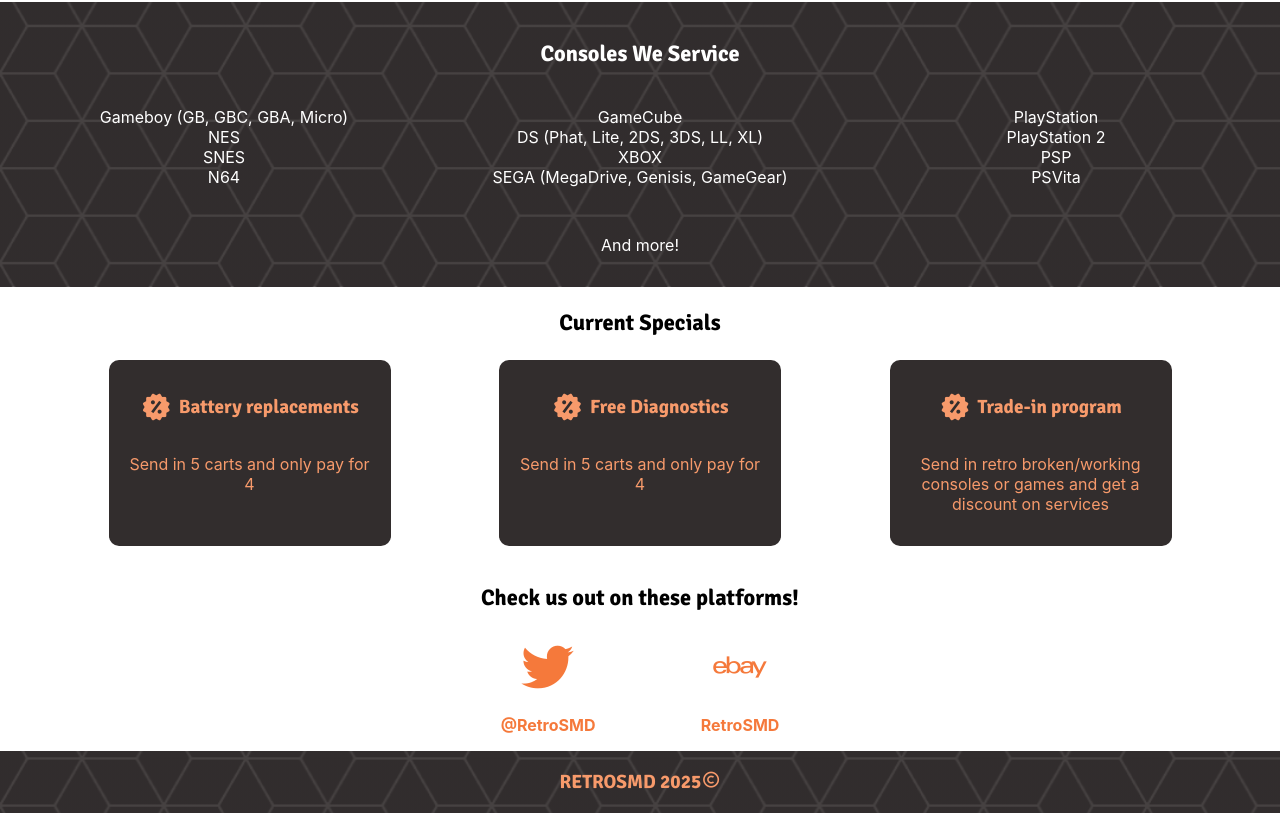
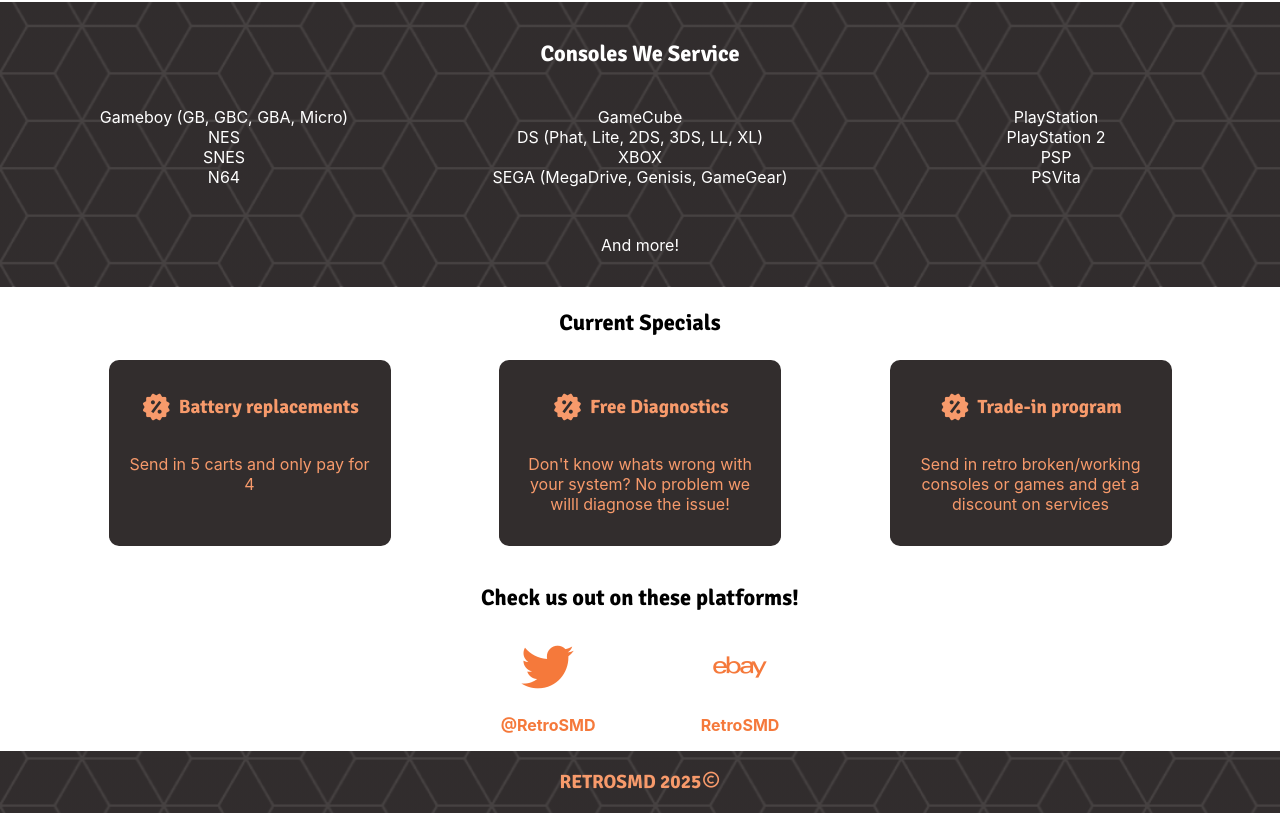
Before and after one commit to StevenMDixon/RetroSMD, a React (Vite) app in the folder retrosmd.client/: page / in a window 1280 px wide. Shown: the part 987-1800 px from the top of the page. Built offline with nearby package versions, Linux system fonts and the light colour scheme.

Commit message:
Fix incorrect deal

```diff
--- a/retrosmd.client/src/modules/deals.jsx
+++ b/retrosmd.client/src/modules/deals.jsx
@@ -18,7 +18,7 @@
                         <i className='bx bxs-offer'></i>
                         <p className={`${classes.SectionSubTitle}`} >Free Diagnostics</p>
                     </div>
-                    <p>Send in 5 carts and only pay for 4</p>
+                    <p>Don&apos;t know whats wrong with your system? No problem we willl diagnose the issue!</p>
                 </div>
                 <div className={sClasses.DealCard} >
                     <div className={`${classes.SectionTitleWrapper}`} >
```
Also changed, not shown: 1 other file (tests, documents, lock files or other folders).
